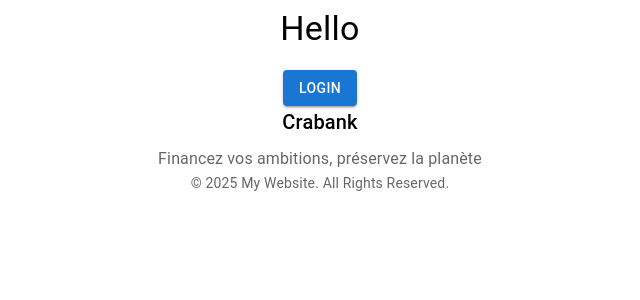
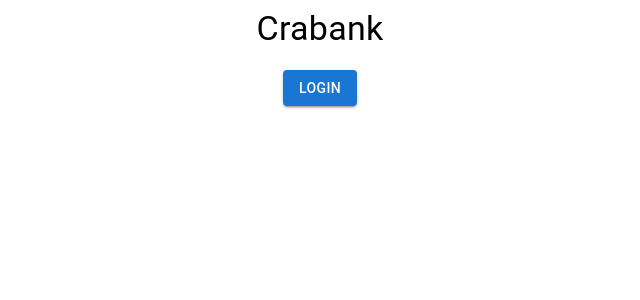
Before and after one commit to Florentin-Fallon/Crabank-front, a React (Create React App) app: page / in a window 1280 px wide. Shown: the top 300 px of the page, without its empty margins (320-960 px from the left). Built offline with nearby package versions, Linux system fonts and the light colour scheme.

Commit message:
update repot

```diff
--- a/src/Home.js
+++ b/src/Home.js
@@ -1,13 +1,12 @@
 import { Box, Button, Typography } from "@mui/material";
 import React from "react";
 import { Link } from "react-router-dom";
-import Footer from "./components/Layouts/Footer";
 
 function Home() {
   return (
     <Box>
       <Typography variant="h4" sx={{ textAlign: "center" }}>
-        Hello
+        Crabank
       </Typography>
       <Box
         sx={{
@@ -29,7 +28,6 @@ function Home() {
           </Link>
         </Button>
       </Box>
-      <Footer />
     </Box>
   );
 }
--- a/src/components/Layouts/Footer.jsx
+++ /dev/null
@@ -1,20 +0,0 @@
-import { Box, Typography } from "@mui/material";
-import React from "react";
-
-function Footer() {
-  return (
-    <Box>
-      <Typography variant="h6" align="center" gutterBottom>
-        Crabank
-      </Typography>
-      <Typography variant="subtitle1" align="center" color="textSecondary">
-        Financez vos ambitions, préservez la planète
-      </Typography>
-      <Typography variant="body2" align="center" color="textSecondary">
-        &copy; {new Date().getFullYear()} My Website. All Rights Reserved.
-      </Typography>
-    </Box>
-  );
-}
-
-export default Footer;
```
Also changed, not shown: src/components/Layouts/Header.jsx (deleted, +0 -9 lines).
